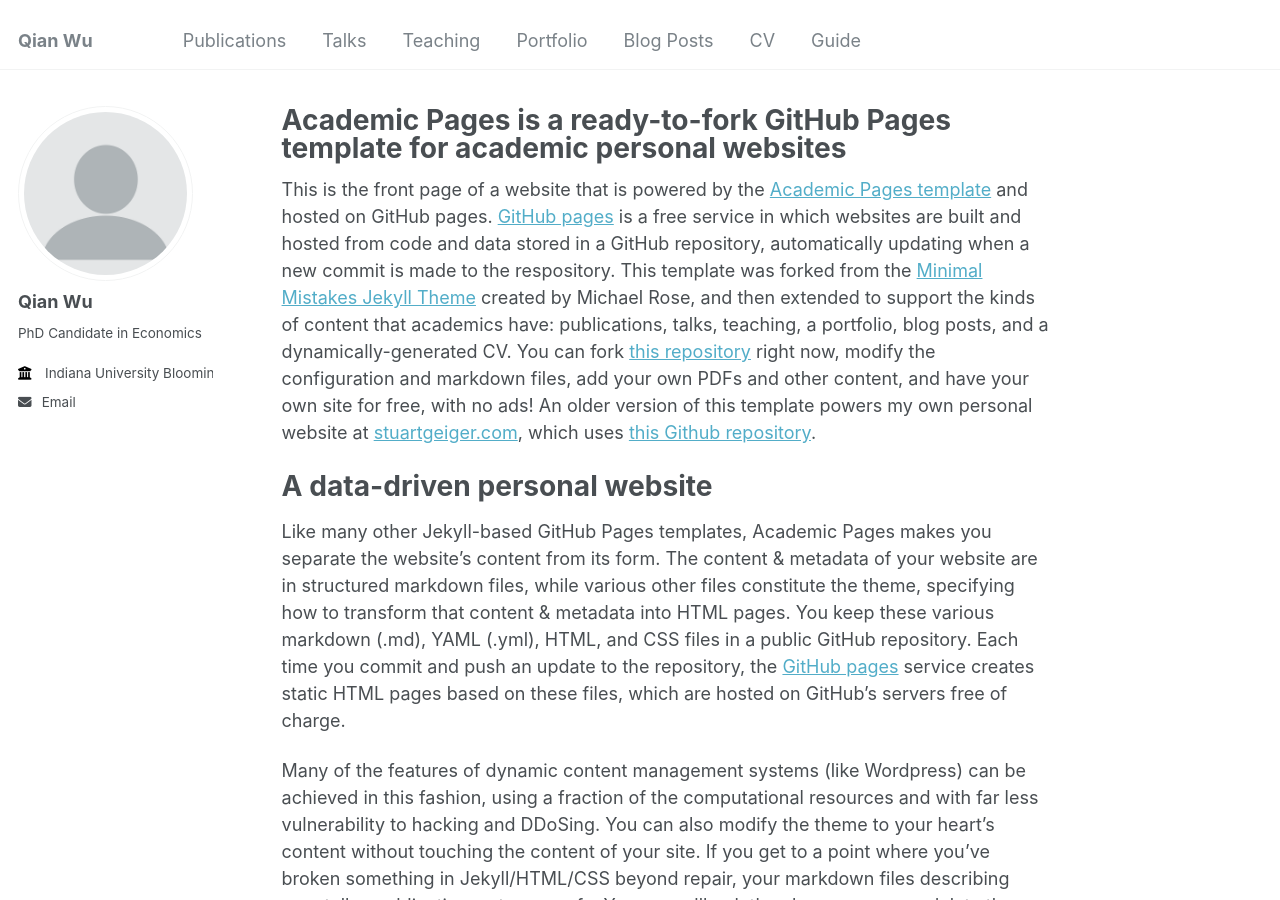
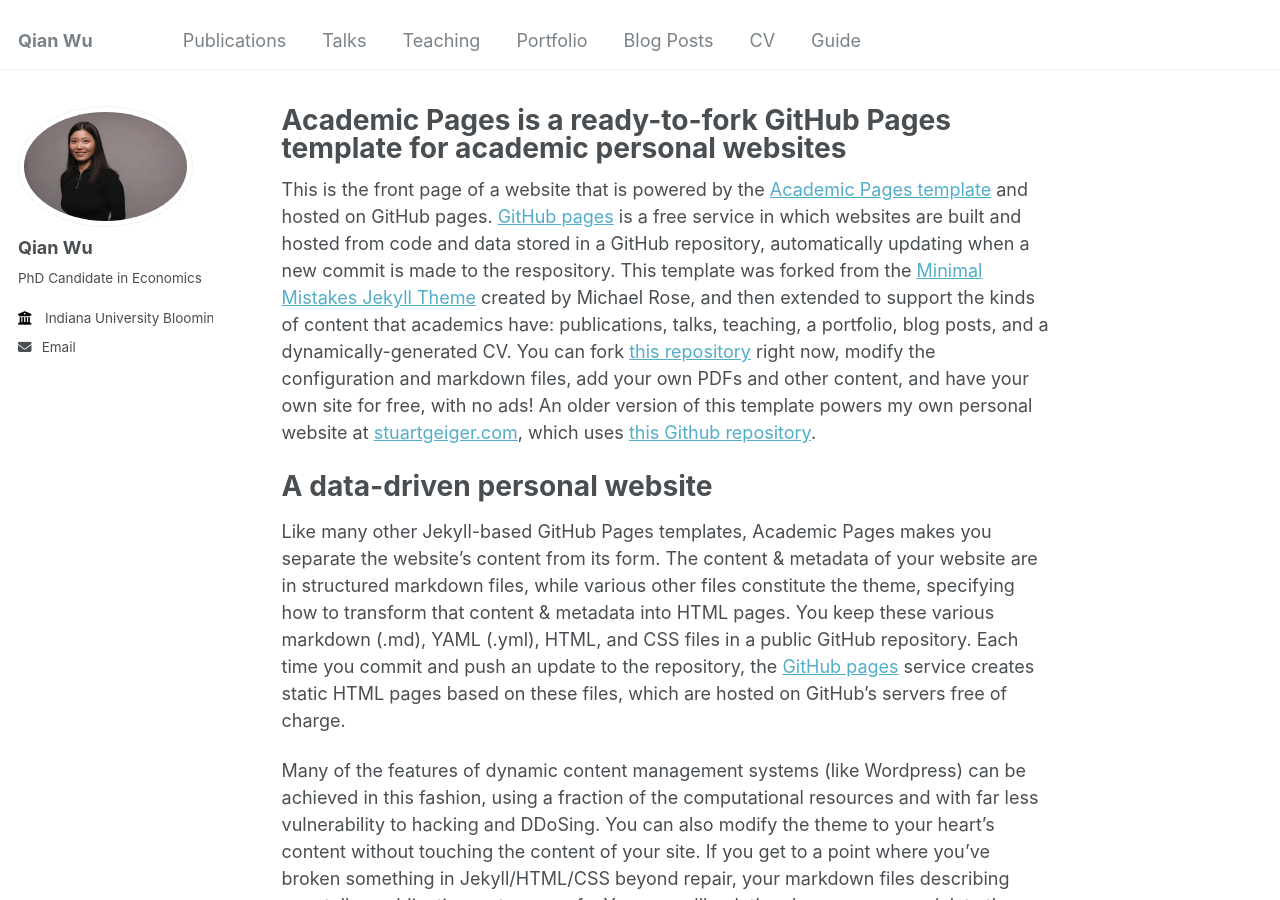
Before and after one commit to qianwu-ef/qianwu-ef.github.io, a Jekyll site: the page built from _pages/about.md, in a window 1280 px wide and 900 px high. Built offline with Jekyll 4.4.1, drawn with Linux system fonts in a browser that asks for light colours.

Commit message:
Update _config.yml

```diff
--- a/_config.yml
+++ b/_config.yml
@@ -21,7 +21,7 @@ repository               : "qianwu-ef/qianwu-ef.github.io"
 #               Additional customization can be done by editing /_includes/author-profile.html
 author:
   # Biographic information
-  avatar           : "profile.png"
+  avatar           : "headshot2.jpg"
   name             : "Qian Wu"
   pronouns         : # example: "she/her"
   bio              : "PhD Candidate in Economics"
```
